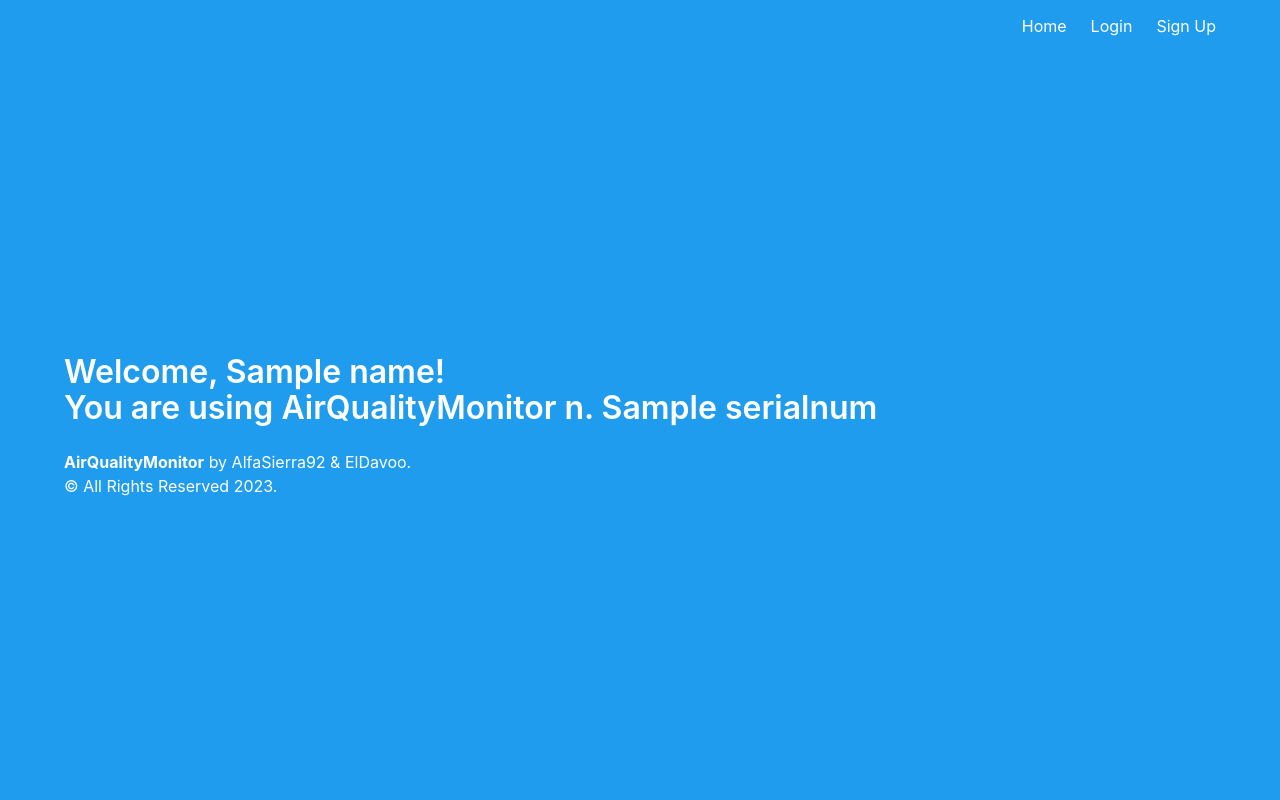
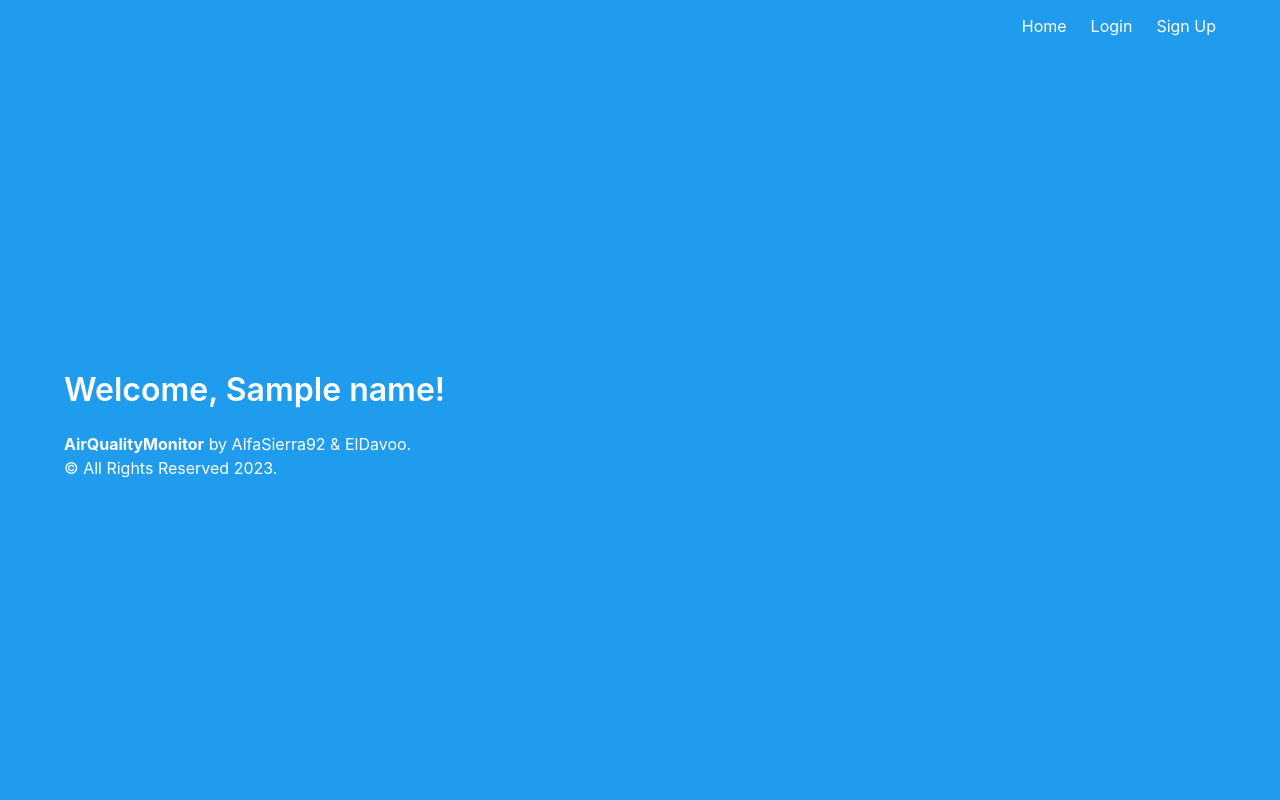
Before and after one commit to ElDavoo/ossigenio, a Python web app: template flask/project/templates/profile.html in a window 1280 px wide. Run offline with Jinja, Linux system fonts and the light colour scheme; the template is opened without the code that fills it: most values are stand-ins (such as "Sample title", 1, 10 or a date in 2020).

Commit message:
Fix landing page 2

```diff
--- a/flask/project/templates/profile.html
+++ b/flask/project/templates/profile.html
@@ -3,7 +3,6 @@
 {% block content %}
 <h1 class="title">
   Welcome, {{ name }}!<br/>
-  You are using AirQualityMonitor n. {{ serialnum }}
 </h1>
 <p>
   <strong>AirQualityMonitor</strong> by AlfaSierra92 & ElDavoo.</br> &copy; All Rights Reserved 2023.
```
